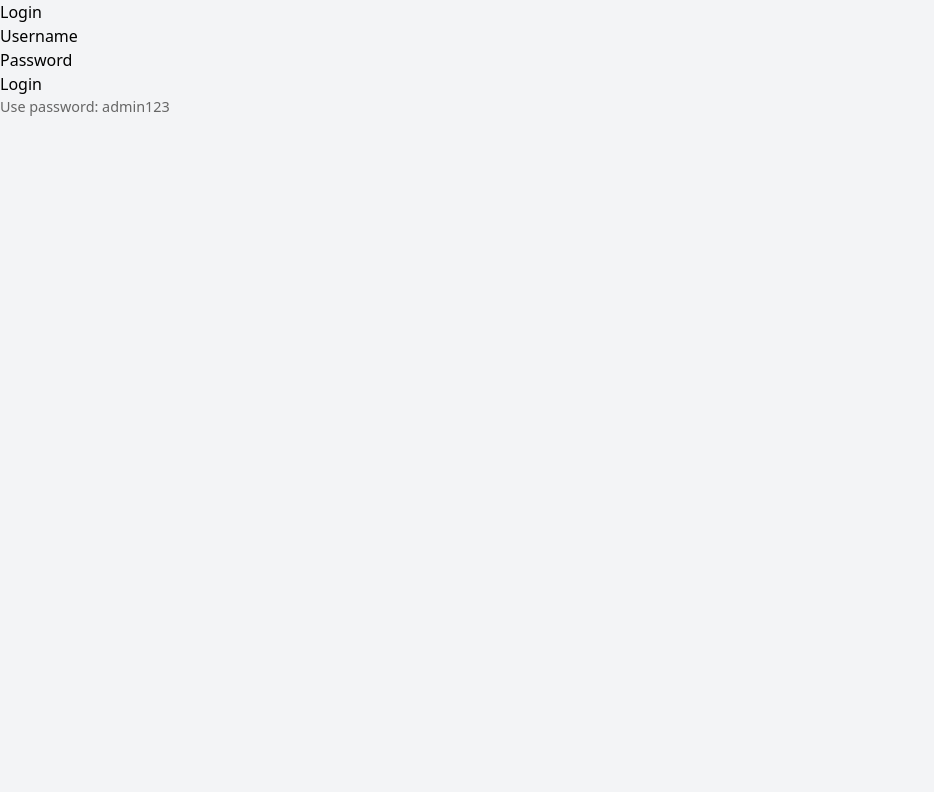
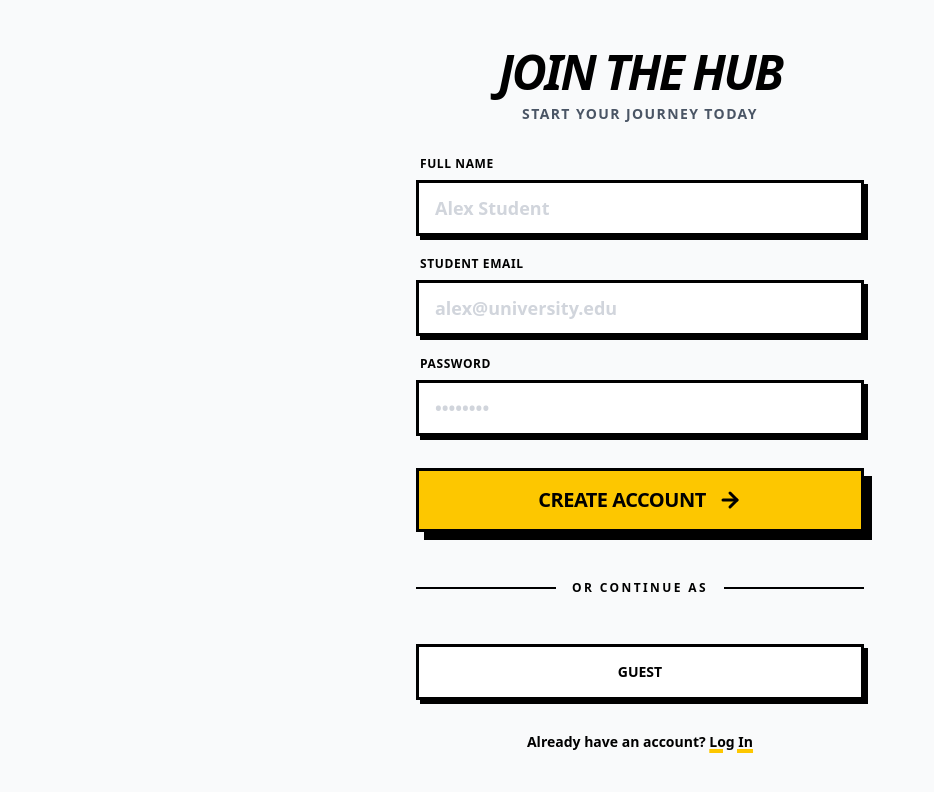
Before and after one commit to wesenbergg/swa-project, a React (Vite) app in the folder ui/: page /register in a window 1280 px wide. Shown: the top 792 px of the page, without its empty margins (0-934 px from the left). Built offline with nearby package versions, Linux system fonts and the light colour scheme.

Commit message:
Add styles to Login and Register pages

```diff
--- a/ui/src/pages/Login.tsx
+++ b/ui/src/pages/Login.tsx
@@ -1,18 +1,16 @@
-import { useState } from "react"
+import { useState, type SubmitEvent } from "react"
+import { GraduationCap, ArrowRight } from "lucide-react"
 
 const AUTH_URL = "http://localhost:8000"
 
 const Login = () => {
   const [username, setUsername] = useState("")
   const [password, setPassword] = useState("")
-  const [token, setToken] = useState<string | null>(
-    localStorage.getItem("token"),
-  )
 
   const [isLoading, setIsLoading] = useState(false)
   const [error, setError] = useState<string | null>(null)
 
-  const login = async (e: React.FormEvent) => {
+  const login = async (e: SubmitEvent<HTMLFormElement>) => {
     e.preventDefault()
     setError(null)
     setIsLoading(true)
@@ -29,7 +27,6 @@ const Login = () => {
       }
 
       const data = await response.json()
-      setToken(data.token)
       localStorage.setItem("token", data.token)
       setPassword("")
     } catch (err) {
@@ -39,43 +36,141 @@ const Login = () => {
     }
   }
 
-  if (!token) {
-    return (
-      <main>
-        <h1>Login</h1>
-        <form onSubmit={login}>
-          <div>
-            <label htmlFor="username">Username</label>
+  return (
+    <div className="min-h-screen flex flex-col justify-center px-6 py-12 relative overflow-hidden bg-gray-50">
+      {/* Decorative elements */}
+      <div className="fixed -bottom-12 -right-12 w-48 h-48 bg-yellow-400 rounded-full neo-border -z-10 opacity-50"></div>
+      <div className="fixed top-20 -left-10 w-24 h-24 bg-white neo-border rotate-12 -z-10"></div>
+
+      <main className="max-w-md mx-auto w-full">
+        {/* Logo and Title */}
+        <div className="mb-12">
+          <div className="w-16 h-16 bg-yellow-400 neo-border neo-shadow flex items-center justify-center mb-8">
+            <GraduationCap className="w-9 h-9" strokeWidth={2.5} />
+          </div>
+          <h1 className="text-6xl font-black italic tracking-tighter uppercase">
+            Welcome
+            <br />
+            Back
+          </h1>
+          <p className="mt-4 font-bold text-gray-600 uppercase tracking-widest text-xs">
+            Access your student portal
+          </p>
+        </div>
+
+        {/* Login Form */}
+        <form className="space-y-6" onSubmit={login}>
+          {/* Username Field */}
+          <div className="space-y-2">
+            <label
+              htmlFor="username"
+              className="text-xs font-black uppercase tracking-widest"
+            >
+              Username
+            </label>
             <input
               type="text"
               id="username"
               value={username}
               onChange={e => setUsername(e.target.value)}
+              placeholder="admin"
+              className="w-full p-4 neo-border neo-shadow transition-all font-bold placeholder:text-gray-400 bg-white"
               required
             />
           </div>
-          <div>
-            <label htmlFor="password">Password</label>
+
+          {/* Password Field */}
+          <div className="space-y-2">
+            <div className="flex justify-between items-end">
+              <label
+                htmlFor="password"
+                className="text-xs font-black uppercase tracking-widest"
+              >
+                Password
+              </label>
+              <a
+                href="#"
+                className="text-xs font-black uppercase underline decoration-2 underline-offset-2"
+              >
+                Forgot?
+              </a>
+            </div>
             <input
               type="password"
               id="password"
               value={password}
               onChange={e => setPassword(e.target.value)}
+              placeholder="admin123"
+              className="w-full p-4 neo-border neo-shadow transition-all font-bold placeholder:text-gray-400 bg-white"
               required
             />
           </div>
-          {error && <p style={{ color: "red" }}>{error}</p>}
-          <button type="submit" disabled={isLoading}>
-            {isLoading ? "Logging in..." : "Login"}
-          </button>
-          <p style={{ fontSize: "0.9em", color: "#666" }}>
-            Use password: admin123
+
+          {/* Error Message */}
+          {error && (
+            <div className="bg-red-100 neo-border p-3">
+              <p className="text-red-600 font-bold text-sm uppercase">
+                {error}
+              </p>
+            </div>
+          )}
+
+          {/* Development Hint */}
+          <div className="bg-blue-50 neo-border p-3">
+            <p className="text-blue-600 font-bold text-xs">
+              Dev: Use password{" "}
+              <code className="bg-blue-100 px-1">admin123</code>
+            </p>
+          </div>
+
+          {/* Submit Button */}
+          <div className="pt-4">
+            <button
+              type="submit"
+              disabled={isLoading}
+              className="w-full bg-yellow-400 py-5 neo-border neo-shadow neo-button-active font-black text-xl uppercase flex items-center justify-center gap-3 group transition-transform disabled:opacity-50 disabled:cursor-not-allowed"
+            >
+              {isLoading ? "Signing In..." : "Sign In"}
+              <ArrowRight className="w-6 h-6" strokeWidth={3} />
+            </button>
+          </div>
+        </form>
+
+        {/* Social Login */}
+        <div className="mt-10 space-y-4">
+          <div className="relative flex items-center">
+            <div className="grow border-t-2 border-black"></div>
+            <span className="shrink mx-4 text-xs font-black uppercase bg-gray-50">
+              Or continue as
+            </span>
+            <div className="grow border-t-2 border-black"></div>
+          </div>
+
+          <div className="grid grid-cols-1 gap-4">
+            <button
+              type="button"
+              className="w-full bg-white h-14 neo-border neo-shadow neo-button-active font-black text-sm uppercase flex items-center justify-center gap-3"
+            >
+              Guest
+            </button>
+          </div>
+        </div>
+
+        {/* Sign Up Link */}
+        <div className="mt-12 text-center">
+          <p className="font-bold text-sm">
+            Don't have an account?
+            <a
+              href="/register"
+              className="bg-yellow-400 px-2 py-1 neo-border font-black uppercase text-xs ml-2 hover:neo-shadow transition-all inline-block"
+            >
+              Sign Up
+            </a>
           </p>
-        </form>
+        </div>
       </main>
-    )
-  }
-  return null
+    </div>
+  )
 }
 
 export default Login
--- a/ui/src/pages/Register.tsx
+++ b/ui/src/pages/Register.tsx
@@ -1,81 +1,168 @@
-import { useState } from "react"
+import { useState, type SubmitEvent } from "react"
+import { ArrowRight } from "lucide-react"
 
 const AUTH_URL = "http://localhost:8000"
 
-const Login = () => {
-  const [username, setUsername] = useState("")
+const Register = () => {
+  const [fullName, setFullName] = useState("")
+  const [email, setEmail] = useState("")
   const [password, setPassword] = useState("")
-  const [token, setToken] = useState<string | null>(
-    localStorage.getItem("token"),
-  )
 
   const [isLoading, setIsLoading] = useState(false)
   const [error, setError] = useState<string | null>(null)
 
-  const login = async (e: React.FormEvent) => {
+  const register = async (e: SubmitEvent<HTMLFormElement>) => {
     e.preventDefault()
     setError(null)
     setIsLoading(true)
 
     try {
-      const response = await fetch(`${AUTH_URL}/auth/login`, {
+      const response = await fetch(`${AUTH_URL}/auth/register`, {
         method: "POST",
         headers: { "Content-Type": "application/json" },
-        body: JSON.stringify({ username, password }),
+        body: JSON.stringify({ fullName, email, password }),
       })
 
       if (!response.ok) {
-        throw new Error("Login failed")
+        throw new Error("Registration failed")
       }
 
       const data = await response.json()
-      setToken(data.token)
       localStorage.setItem("token", data.token)
       setPassword("")
     } catch (err) {
-      setError(err instanceof Error ? err.message : "Login failed")
+      setError(err instanceof Error ? err.message : "Registration failed")
     } finally {
       setIsLoading(false)
     }
   }
 
-  if (!token) {
   return (
-      <main>
-        <h1>Login</h1>
-        <form onSubmit={login}>
-          <div>
-            <label htmlFor="username">Username</label>
+    <div className="min-h-screen flex flex-col items-center justify-center p-6 bg-gray-50">
+      <div className="w-full max-w-md space-y-8">
+        {/* Header */}
+        <header className="text-center space-y-2">
+          <h1 className="text-5xl font-black italic tracking-tighter uppercase leading-none">
+            Join The Hub
+          </h1>
+          <p className="font-bold text-sm uppercase tracking-widest text-gray-600">
+            Start your journey today
+          </p>
+        </header>
+
+        {/* Registration Form */}
+        <form className="space-y-6" onSubmit={register}>
+          <div className="space-y-5">
+            {/* Full Name Field */}
+            <div className="space-y-2">
+              <label
+                htmlFor="fullName"
+                className="block text-xs font-black uppercase tracking-wider ml-1"
+              >
+                Full Name
+              </label>
               <input
                 type="text"
-              id="username"
-              value={username}
-              onChange={e => setUsername(e.target.value)}
+                id="fullName"
+                value={fullName}
+                onChange={e => setFullName(e.target.value)}
+                placeholder="Alex Student"
+                className="w-full h-14 px-4 bg-white neo-border neo-shadow focus:ring-0 focus:outline-none font-bold text-lg placeholder:text-gray-300"
                 required
               />
             </div>
-          <div>
-            <label htmlFor="password">Password</label>
+
+            {/* Student Email Field */}
+            <div className="space-y-2">
+              <label
+                htmlFor="email"
+                className="block text-xs font-black uppercase tracking-wider ml-1"
+              >
+                Student Email
+              </label>
+              <input
+                type="email"
+                id="email"
+                value={email}
+                onChange={e => setEmail(e.target.value)}
+                placeholder="alex@university.edu"
+                className="w-full h-14 px-4 bg-white neo-border neo-shadow focus:ring-0 focus:outline-none font-bold text-lg placeholder:text-gray-300"
+                required
+              />
+            </div>
+
+            {/* Password Field */}
+            <div className="space-y-2">
+              <label
+                htmlFor="password"
+                className="block text-xs font-black uppercase tracking-wider ml-1"
+              >
+                Password
+              </label>
               <input
                 type="password"
                 id="password"
                 value={password}
                 onChange={e => setPassword(e.target.value)}
+                placeholder="••••••••"
+                className="w-full h-14 px-4 bg-white neo-border neo-shadow focus:ring-0 focus:outline-none font-bold text-lg placeholder:text-gray-300"
                 required
               />
             </div>
-          {error && <p style={{ color: "red" }}>{error}</p>}
-          <button type="submit" disabled={isLoading}>
-            {isLoading ? "Logging in..." : "Login"}
+          </div>
+
+          {/* Error Message */}
+          {error && (
+            <div className="bg-red-100 neo-border p-3">
+              <p className="text-red-600 font-bold text-sm uppercase">
+                {error}
+              </p>
+            </div>
+          )}
+
+          {/* Submit Button */}
+          <button
+            type="submit"
+            disabled={isLoading}
+            className="w-full bg-yellow-400 h-16 neo-border neo-shadow-lg neo-button-active font-black text-xl uppercase tracking-tight flex items-center justify-center gap-3 mt-8 disabled:opacity-50 disabled:cursor-not-allowed"
+          >
+            {isLoading ? "Creating Account..." : "Create Account"}
+            <ArrowRight className="w-6 h-6" strokeWidth={3} />
           </button>
-          <p style={{ fontSize: "0.9em", color: "#666" }}>
-            Use password: admin123
+        </form>
+
+        {/* Social Login Divider */}
+        <div className="relative flex items-center py-4">
+          <div className="grow border-t-2 border-black"></div>
+          <span className="shrink mx-4 text-xs font-black uppercase tracking-[0.2em]">
+            or continue as
+          </span>
+          <div className="grow border-t-2 border-black"></div>
+        </div>
+
+        {/* Social Login Button */}
+        <div className="grid grid-cols-1 gap-4">
+          <button
+            type="button"
+            className="w-full bg-white h-14 neo-border neo-shadow neo-button-active font-black text-sm uppercase flex items-center justify-center gap-3"
+          >
+            Guest
+          </button>
+        </div>
+
+        {/* Login Link */}
+        <p className="text-center font-bold text-sm">
+          Already have an account?{" "}
+          <a
+            href="/login"
+            className="underline decoration-yellow-400 decoration-4 underline-offset-2"
+          >
+            Log In
+          </a>
         </p>
-        </form>
-      </main>
+      </div>
+    </div>
   )
 }
-  return null
-}
 
-export default Login
+export default Register
```
Lines whose indentation alone changed are shown as unchanged.
